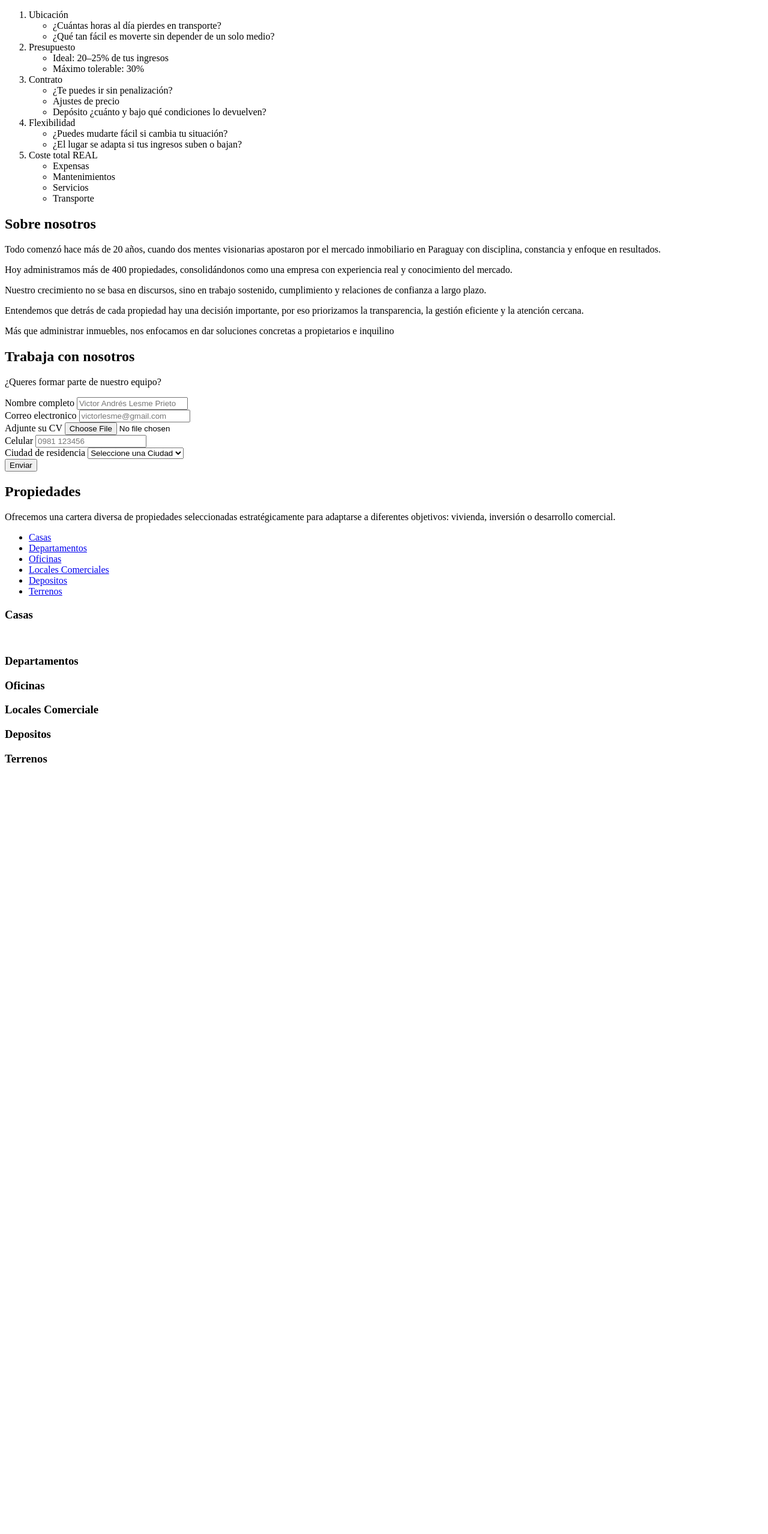
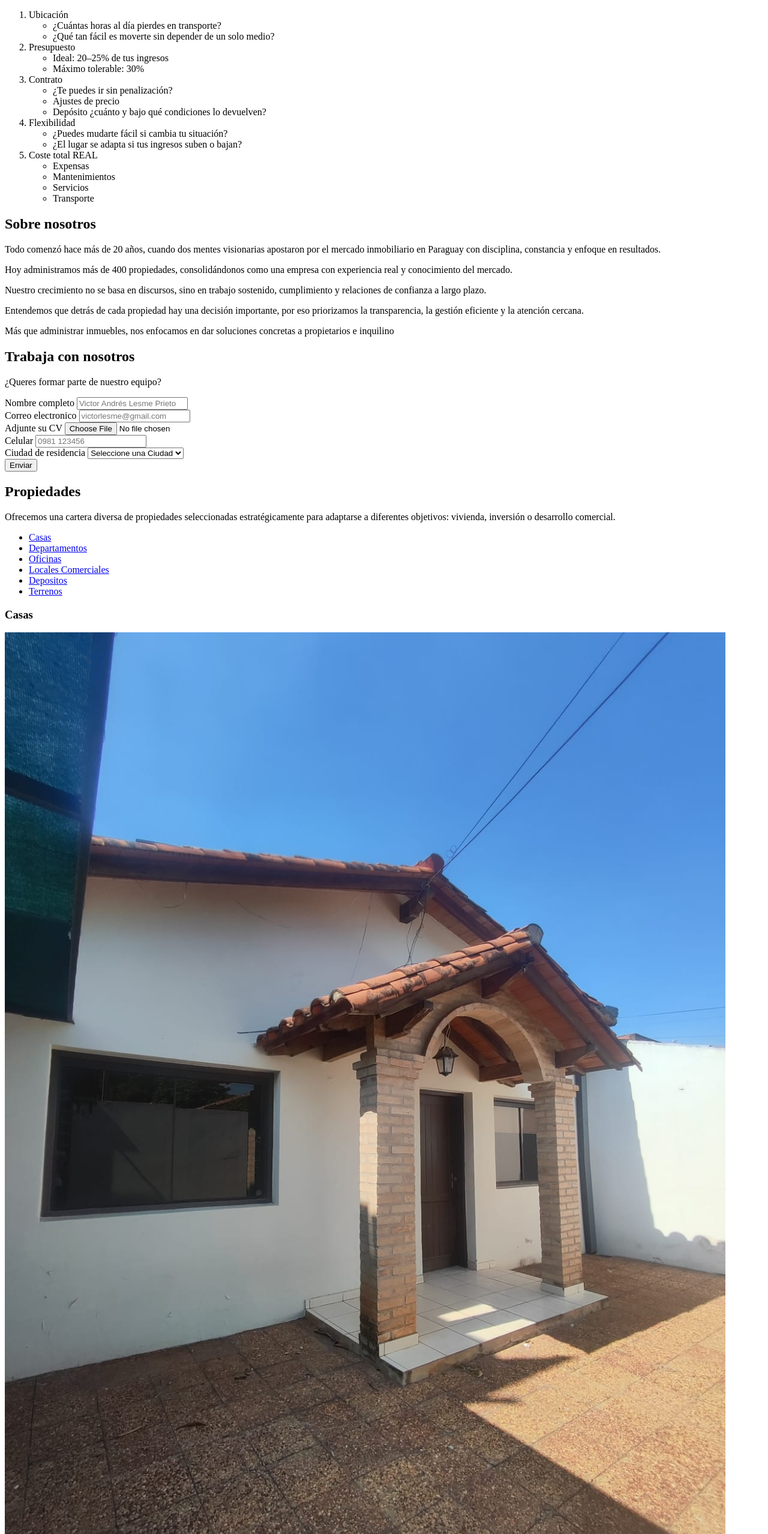
Before and after one commit to inmueblesvictor-glitch/intermerweb, a plain HTML site: page Intermer_web/index.html in a window 1280 px wide. Shown: the part 243-2800 px from the top of the page at 60% size. Before the commit the page ends 1538 px from the top, so only its background shows below. Drawn offline with Linux system fonts and the light colour scheme; a script that the page names is missing.

Commit message:
Update index.html

```diff
--- a/Intermer_web/index.html
+++ b/Intermer_web/index.html
@@ -1,14 +1,4 @@
 <!DOCTYPE html>
-<html lang="en">
-
-  <head>
-    <meta charset="UTF-8">
-    <title>Untitled</title>
-    <link rel="stylesheet" href="/style.css">
-  </head>
-
-  <body>
-    <!DOCTYPE html>
 <html>
 <head>
   <title> Mi web </title>
@@ -116,7 +106,7 @@
   </section>
   <section>
     <h3 id = casas > Casas </h3>
-    <img src=>
+     <img src="img/casa_pariri01.jpg" alt="Casa">
     <h3 id = departamentos > Departamentos </h3>
     <h3 id = oficinas > Oficinas </h3>
     <h3 id = locales_comerciales > Locales Comerciale </h3>
```
